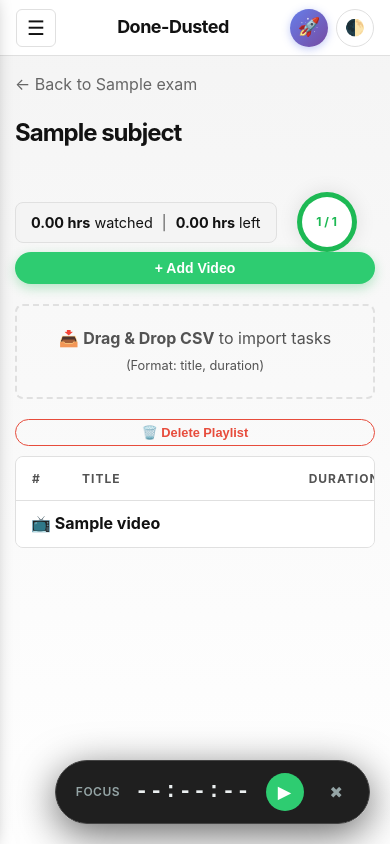
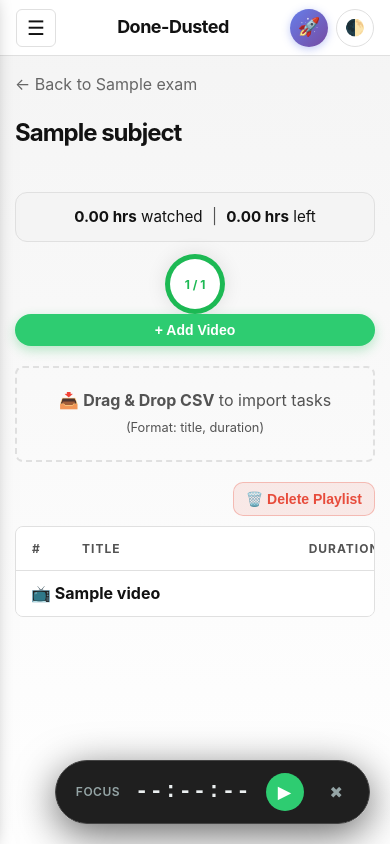
Before and after one commit to priyanshsrivastava749/Done-Dusted, a Django app: page /core/subject/1/ in a window 390 px wide. Run offline with Django 5.2, Linux system fonts and the light colour scheme; a user stored in the database is signed in; data comes from the database, SQL or seed files in the repository; tables that the repository leaves empty hold one stand-in row (values such as "Sample post").

Commit message:
polish: mobile UI - delete buttons, stats badge, subject cards, form layout

```diff
--- a/static/css/style.css
+++ b/static/css/style.css
@@ -746,6 +746,27 @@ tr.watched td:nth-child(2) {
 }
 
 
+/* --- Delete Icon Button (base style) --- */
+.btn-delete-icon {
+    background: rgba(231, 76, 60, 0.1) !important;
+    color: #e74c3c !important;
+    border: 1px solid rgba(231, 76, 60, 0.3) !important;
+    padding: 8px 12px !important;
+    border-radius: 10px !important;
+    font-size: 14px;
+    cursor: pointer;
+    transition: all 0.2s;
+    flex-shrink: 0;
+    white-space: nowrap;
+}
+
+.btn-delete-icon:hover {
+    background: rgba(231, 76, 60, 0.2) !important;
+    border-color: #e74c3c !important;
+    transform: scale(1.05);
+}
+
+
 /* =========================================
    RESPONSIVE DESIGN (Refactor)
    ========================================= */
@@ -878,6 +899,46 @@ tr.watched td:nth-child(2) {
         width: auto !important;
         min-width: 44px;
         flex-shrink: 0;
+        padding: 8px 14px !important;
+    }
+
+    /* Subject detail - stats row */
+    .subject-stats-row {
+        flex-direction: column;
+        align-items: stretch !important;
+        gap: 12px !important;
+        width: 100%;
+    }
+
+    .subject-stats-badge {
+        width: 100%;
+        justify-content: center;
+        text-align: center;
+        padding: 12px 16px !important;
+        border-radius: 12px !important;
+        font-size: 0.95em !important;
+    }
+
+    .subject-stats-row .progress-circle {
+        align-self: center;
+    }
+
+    /* Exam detail - add subject form */
+    .add-subject-form {
+        flex-direction: column !important;
+    }
+
+    .add-subject-form input {
+        width: 100% !important;
+    }
+
+    .add-subject-form .btn {
+        width: 100%;
+    }
+
+    /* Subject cards grid */
+    .subjects-grid {
+        grid-template-columns: 1fr !important;
     }
 
     /* Analytics Dashboard - goal header stacking */
--- a/templates/base.html
+++ b/templates/base.html
@@ -6,7 +6,7 @@
     <meta charset="UTF-8">
     <meta name="viewport" content="width=device-width, initial-scale=1.0">
     <title>Done-Dusted</title>
-    <link rel="stylesheet" href="{% static 'css/style.css' %}?v=3">
+    <link rel="stylesheet" href="{% static 'css/style.css' %}?v=4">
     <script>
         // Initialize Theme
         (function () {
--- a/templates/subject_detail.html
+++ b/templates/subject_detail.html
@@ -8,10 +8,9 @@
         <a href="{% url 'exam_detail' subject.exam.id %}" style="color: #666;">← Back to {{ subject.exam.name }}</a>
         <h1>{{ subject.name }}</h1>
     </div>
-    <div style="display: flex; align-items: center; gap: 20px;">
-        <div
+    <div class="subject-stats-row" style="display: flex; align-items: center; gap: 20px;">
+        <div class="subject-stats-badge"
             style="background: var(--bg-secondary); padding: 8px 15px; border-radius: 8px; font-size: 0.9em; display: flex; gap: 15px; align-items: center; border: 1px solid var(--border-color);">
-            <!-- New Hours Metrics -->
             <div>
                 <strong>{{ watched_hours }} hrs</strong> watched
                 <span style="color: var(--text-secondary); margin: 0 5px;">|</span>
@@ -109,9 +108,8 @@
 
     {% if videos %}
     <div style="text-align: right; margin-bottom: 10px;">
-        <button onclick="confirmDelete('{% url 'delete_playlist' subject.id %}', 'Playlist')" class="btn"
-            style="background: transparent; color: #e74c3c; border: 1px solid #e74c3c; padding: 5px 10px; font-size: 0.8em;"
-            title="Delete All Videos">🗑️ Delete Playlist</button>
+        <button onclick="confirmDelete('{% url 'delete_playlist' subject.id %}', 'Playlist')"
+            class="btn btn-delete-icon" title="Delete All Videos">🗑️ Delete Playlist</button>
     </div>
     <div class="table-responsive">
         <table>
```
Also changed, not shown: templates/exam_detail.html (+7 -7 lines). Lines whose indentation alone changed are shown as unchanged.
